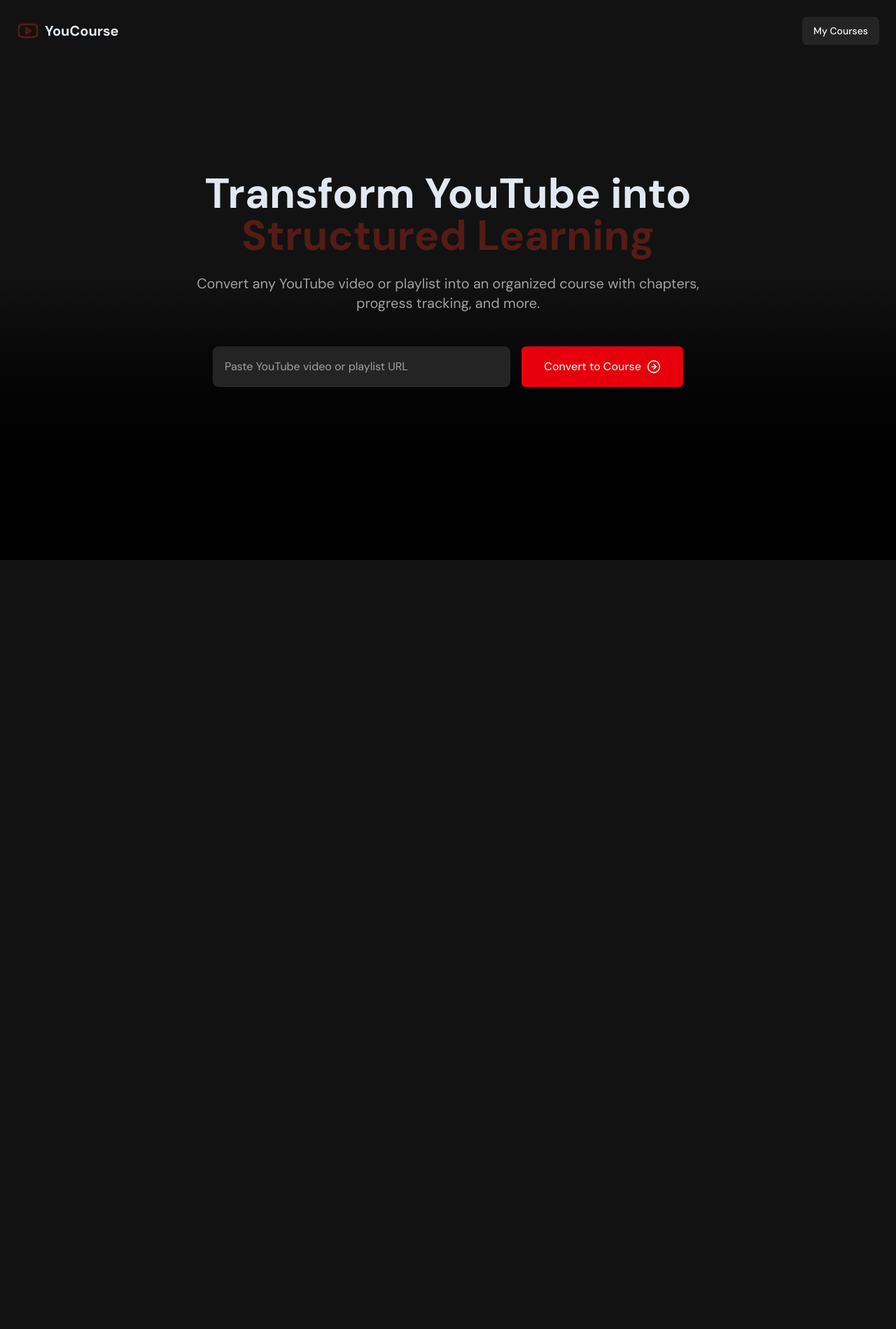
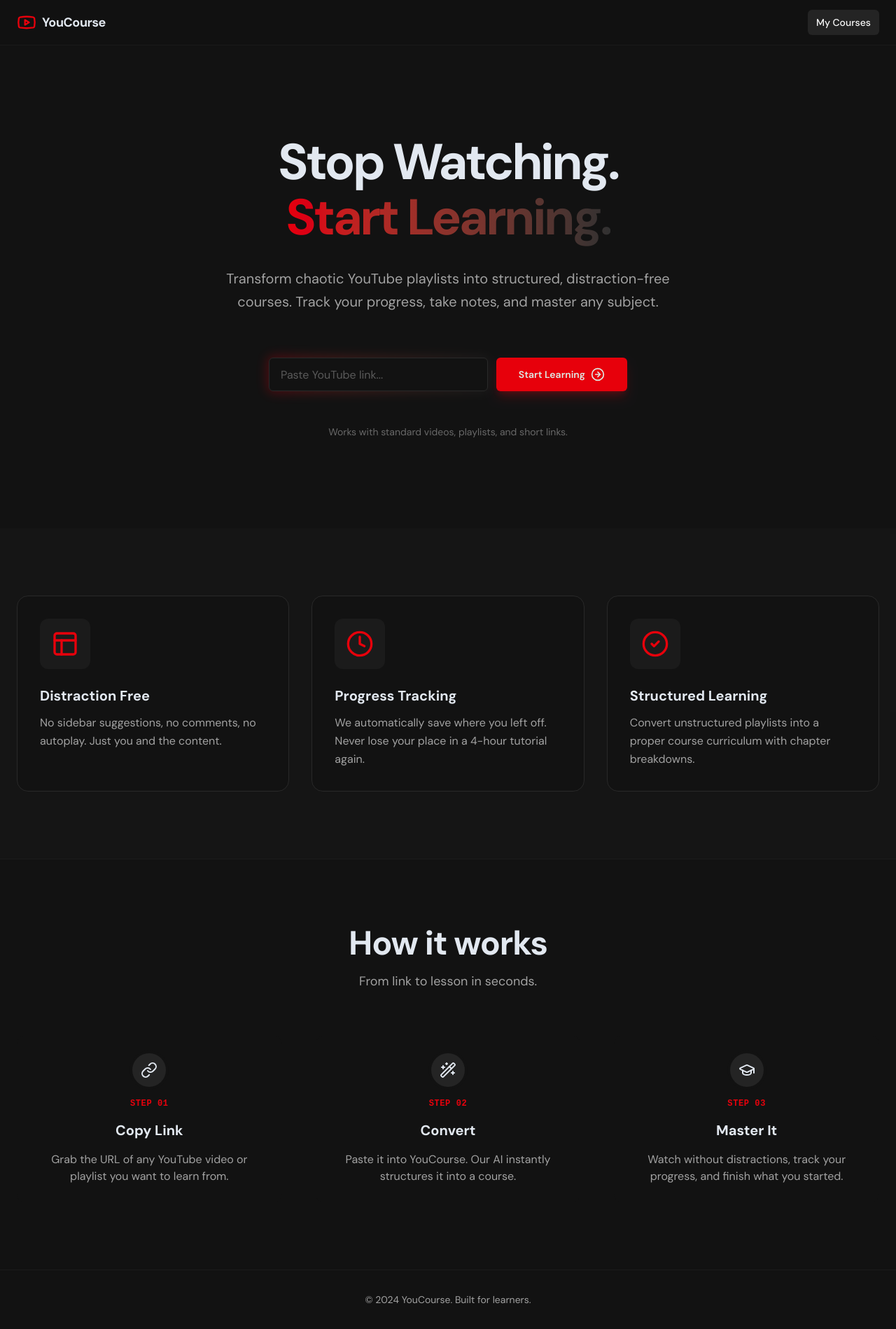
Before and after one commit to Akshaygore1/ucourse, a Next.js app: page / in a window 1280 px wide. Shown: the whole page at 70% size. Before the commit the page ends 800 px from the top, so only its background shows below. Built offline with nearby package versions, Linux system fonts and the light colour scheme.

Commit message:
feat: Redesign landing page with new sections, components, and enhanced YouTube URL parsing.

```diff
--- a/app/globals.css
+++ b/app/globals.css
@@ -18,6 +18,8 @@
   --accent-foreground: oklch(0.9851 0 0);
   --destructive: oklch(0.3123 0.0852 29.7877);
   --destructive-foreground: oklch(0.9368 0.0045 34.3092);
+  --active: oklch(0.7 0.14 65);
+  --active-foreground: oklch(0.8 0.12 70);
   --border: oklch(0.2809 0 0);
   --input: oklch(0.2603 0 0);
   --ring: oklch(0.8003 0.1821 151.711);
--- a/app/page.tsx
+++ b/app/page.tsx
@@ -2,14 +2,22 @@
 
 import { useRouter } from "next/navigation";
 import { useState } from "react";
-import { useVideoStore } from "@/store/store";
-import { CircleArrowRight, Youtube } from "lucide-react";
+import {
+  CircleArrowRight,
+  Youtube,
+  Link as LinkIcon,
+  Wand2,
+  GraduationCap,
+  Layout,
+  Clock,
+  CheckCircle2,
+} from "lucide-react";
 import { Button } from "@/components/ui/Button";
+import { cn } from "@/utils";
 
 export default function Home() {
   const [url, setUrl] = useState<string | null>(null);
   const { push } = useRouter();
-  const store = useVideoStore();
 
   const handleClick = () => {
     if (url) {
@@ -19,59 +27,196 @@
           videoId = videoId.split("&")[0];
         }
         push(`/mycourse/${videoId}`);
-      }
-      if (url.includes("youtube.com/playlist?list=")) {
+      } else if (url.includes("youtube.com/playlist?list=")) {
         const playlistId = url.split("list=")[1].split("&")[0];
         push(`/playlist/${playlistId}`);
+      } else if (url.includes("youtu.be/")) {
+        let videoId = url.split("youtu.be/")[1];
+        if (videoId.includes("?")) {
+          videoId = videoId.split("?")[0];
+        }
+        push(`/mycourse/${videoId}`);
       }
     }
   };
 
   return (
-    <main className="min-h-screen bg-gradient-to-b from-background via-background to-black">
-      {/* Navigation */}
-      <nav className="absolute top-0 left-0 right-0 p-6 flex justify-between items-center">
-        <div className="flex items-center gap-2">
-          <Youtube className="text-destructive" size={32} />
-          <span className="text-xl font-bold text-foreground">YouCourse</span>
+    <main className="min-h-screen bg-background flex flex-col text-foreground overflow-hidden">
+      {/* Navbar */}
+      <nav className="fixed top-0 w-full z-50 border-b border-border/40 bg-background/80 backdrop-blur-md">
+        <div className="max-w-7xl mx-auto px-6 h-16 flex items-center justify-between">
+          <div className="flex items-center gap-2 group cursor-pointer hover:opacity-80 transition-opacity">
+            <Youtube
+              className="text-primary transition-transform group-hover:scale-110"
+              size={28}
+            />
+            <span className="text-lg font-bold tracking-tight">YouCourse</span>
           </div>
-        <Button onClick={() => push("/mycourse")} variant="secondary">
+          <Button
+            onClick={() => push("/mycourse")}
+            variant="secondary"
+            size="sm"
+            className="font-medium"
+          >
             My Courses
           </Button>
+        </div>
       </nav>
 
       {/* Hero Section */}
-      <div className="h-screen flex items-center justify-center">
-        <div className="max-w-3xl mx-auto text-center px-4">
-          <h1 className="text-5xl md:text-6xl font-bold text-foreground mb-6">
-            Transform YouTube into
-            <span className="text-destructive"> Structured Learning</span>
+      <section className="relative pt-32 pb-20 md:pt-48 md:pb-32 px-6">
+        <div className="absolute inset-0 -z-10 bg-[radial-gradient(ellipse_at_top,_var(--tw-gradient-stops))] from-primary/20 via-background to-background opacity-40"></div>
+
+        <div className="max-w-4xl mx-auto text-center space-y-8 animate-in fade-in slide-in-from-bottom-8 duration-700">
+          <h1 className="text-5xl md:text-7xl font-bold tracking-tighter leading-[1.1]">
+            Stop Watching. <br />
+            <span className="text-transparent bg-clip-text bg-gradient-to-r from-primary to-accent">
+              Start Learning.
+            </span>
           </h1>
 
-          <p className="text-xl text-muted-foreground mb-12">
-            Convert any YouTube video or playlist into an organized course with
-            chapters, progress tracking, and more.
+          <p className="text-xl text-muted-foreground max-w-2xl mx-auto leading-relaxed">
+            Transform chaotic YouTube playlists into structured,
+            distraction-free courses. Track your progress, take notes, and
+            master any subject.
           </p>
 
-          <div className="flex flex-col md:flex-row gap-4 max-w-2xl mx-auto">
+          <div className="flex flex-col sm:flex-row gap-3 max-w-lg mx-auto pt-8">
+            <div className="relative flex-1 group">
+              <div className="absolute -inset-0.5 bg-gradient-to-r from-primary to-accent rounded-lg blur opacity-30 group-hover:opacity-100 transition duration-200"></div>
               <input
                 type="text"
-              placeholder="Paste YouTube video or playlist URL"
+                placeholder="Paste YouTube link..."
                 onChange={(e) => setUrl(e.target.value)}
-              className="flex-1 p-4 rounded-lg bg-secondary text-secondary-foreground placeholder-muted-foreground border border-border focus:outline-none focus:ring-2 focus:ring-destructive"
+                className="relative w-full h-12 px-4 rounded-md bg-background border border-border focus:border-primary focus:ring-1 focus:ring-primary outline-none transition-all placeholder:text-muted-foreground/50"
               />
+            </div>
             <Button
               onClick={handleClick}
               size="lg"
-              variant="default"
-              className="h-auto py-4 text-base"
+              className="h-12 px-8 font-semibold shadow-lg shadow-primary/25 hover:shadow-primary/40 transition-shadow"
             >
-              Convert to Course
-              <CircleArrowRight size={20} className="ml-2" />
+              Start Learning
+              <CircleArrowRight className="ml-2 h-5 w-5" />
             </Button>
           </div>
+
+          <p className="text-sm text-muted-foreground/60 pt-4">
+            Works with standard videos, playlists, and short links.
+          </p>
+        </div>
+      </section>
+
+      {/* Value Props */}
+      <section className="py-24 bg-secondary/20">
+        <div className="max-w-7xl mx-auto px-6">
+          <div className="grid md:grid-cols-3 gap-8">
+            <FeatureCard
+              icon={<Layout className="w-10 h-10 text-primary" />}
+              title="Distraction Free"
+              description="No sidebar suggestions, no comments, no autoplay. Just you and the content."
+            />
+            <FeatureCard
+              icon={<Clock className="w-10 h-10 text-primary" />}
+              title="Progress Tracking"
+              description="We automatically save where you left off. Never lose your place in a 4-hour tutorial again."
+            />
+            <FeatureCard
+              icon={<CheckCircle2 className="w-10 h-10 text-primary" />}
+              title="Structured Learning"
+              description="Convert unstructured playlists into a proper course curriculum with chapter breakdowns."
+            />
           </div>
         </div>
+      </section>
+
+      {/* How it Works */}
+      <section className="py-24 border-t border-border/40">
+        <div className="max-w-7xl mx-auto px-6">
+          <div className="text-center mb-16 space-y-4">
+            <h2 className="text-3xl md:text-5xl font-bold tracking-tight">
+              How it works
+            </h2>
+            <p className="text-muted-foreground text-lg">
+              From link to lesson in seconds.
+            </p>
+          </div>
+
+          <div className="grid md:grid-cols-3 gap-12 relative">
+            {/* Connecting Line (Desktop) */}
+            <div className="hidden md:block absolute top-12 left-1/6 right-1/6 h-0.5 bg-gradient-to-r from-border via-primary/50 to-border -z-10"></div>
+
+            <Step
+              number="01"
+              icon={<LinkIcon className="w-6 h-6" />}
+              title="Copy Link"
+              desc="Grab the URL of any YouTube video or playlist you want to learn from."
+            />
+            <Step
+              number="02"
+              icon={<Wand2 className="w-6 h-6" />}
+              title="Convert"
+              desc="Paste it into YouCourse. Our AI instantly structures it into a course."
+            />
+            <Step
+              number="03"
+              icon={<GraduationCap className="w-6 h-6" />}
+              title="Master It"
+              desc="Watch without distractions, track your progress, and finish what you started."
+            />
+          </div>
+        </div>
+      </section>
+
+      {/* Footer */}
+      <footer className="py-8 border-t border-border/40 text-center text-muted-foreground text-sm">
+        <p>&copy; {new Date().getFullYear()} YouCourse. Built for learners.</p>
+      </footer>
     </main>
   );
 }
+
+function FeatureCard({
+  icon,
+  title,
+  description,
+}: {
+  icon: React.ReactNode;
+  title: string;
+  description: string;
+}) {
+  return (
+    <div className="p-8 rounded-2xl bg-background border border-border hover:border-primary/50 transition-colors duration-300 group">
+      <div className="mb-6 bg-secondary/50 w-fit p-4 rounded-xl group-hover:bg-primary/10 transition-colors">
+        {icon}
+      </div>
+      <h3 className="text-xl font-bold mb-3">{title}</h3>
+      <p className="text-muted-foreground leading-relaxed">{description}</p>
+    </div>
+  );
+}
+
+function Step({
+  number,
+  icon,
+  title,
+  desc,
+}: {
+  number: string;
+  icon: React.ReactNode;
+  title: string;
+  desc: string;
+}) {
+  return (
+    <div className="flex flex-col items-center text-center space-y-4 bg-background p-6 rounded-xl border border-transparent hover:border-border/50 transition-all">
+      <div className="w-12 h-12 rounded-full bg-secondary flex items-center justify-center text-foreground font-bold shadow-sm ring-4 ring-background z-10">
+        {icon}
+      </div>
+      <span className="text-xs font-mono text-primary font-bold tracking-wider uppercase">
+        Step {number}
+      </span>
+      <h3 className="text-xl font-bold">{title}</h3>
+      <p className="text-muted-foreground">{desc}</p>
+    </div>
+  );
+}
--- a/tailwind.config.ts
+++ b/tailwind.config.ts
@@ -39,6 +39,10 @@
           DEFAULT: "var(--destructive)",
           foreground: "var(--destructive-foreground)",
         },
+        active: {
+          DEFAULT: "var(--active)",
+          foreground: "var(--active-foreground)",
+        },
         border: "var(--border)",
         input: "var(--input)",
         ring: "var(--ring)",
```
Also changed, not shown: 1 other file (tests, documents, lock files or other folders). Lines whose indentation alone changed are shown as unchanged.
